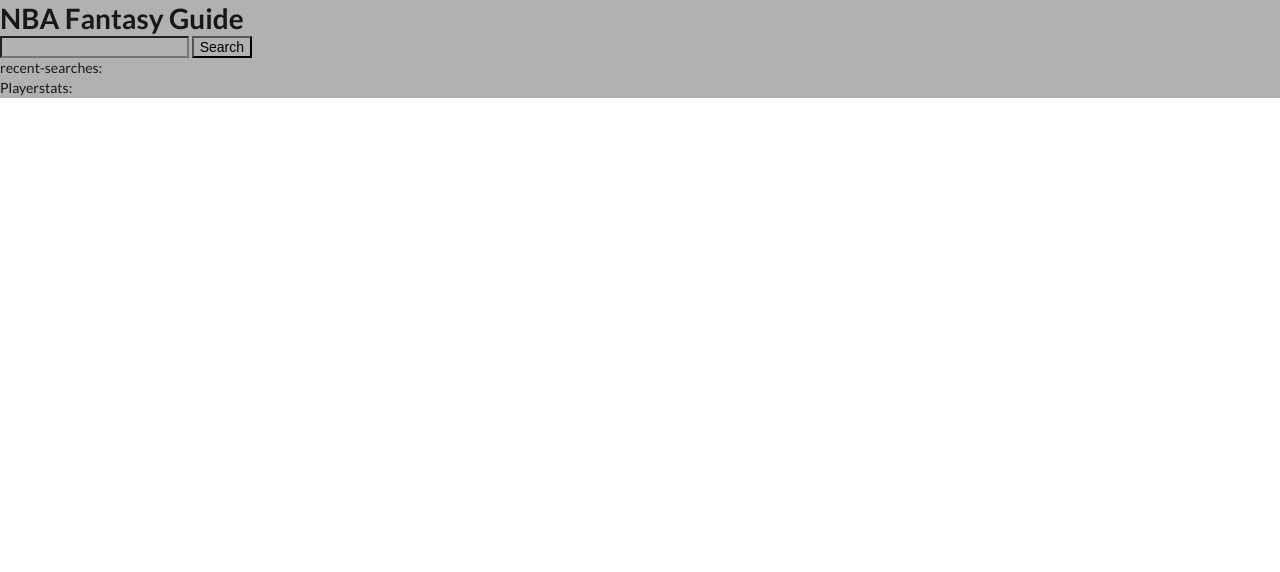
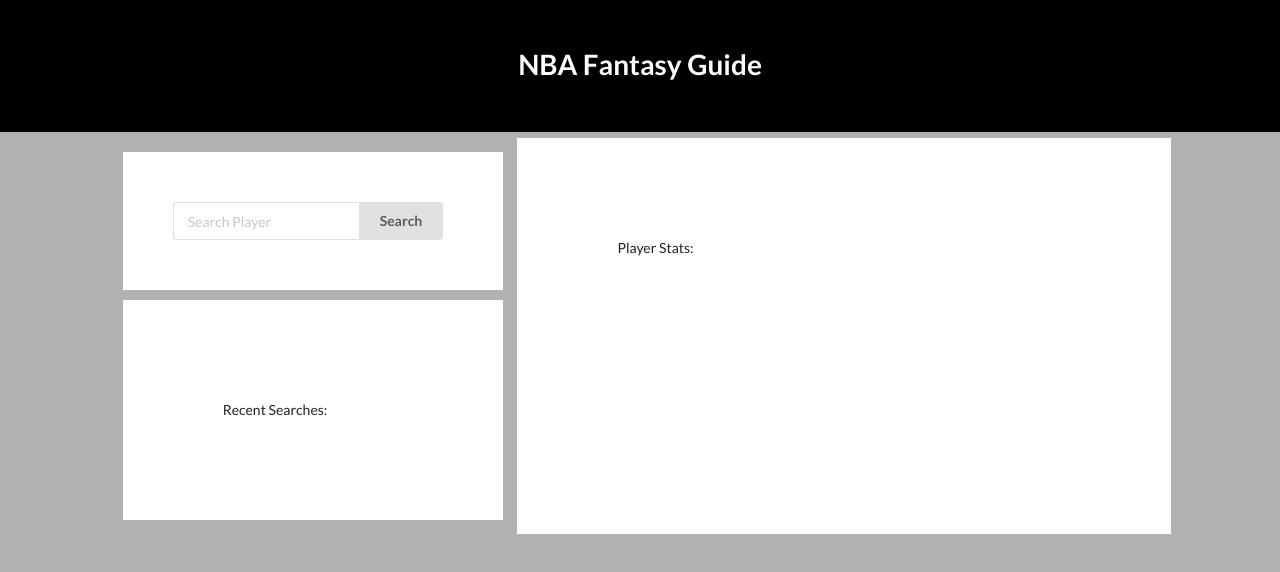
Before and after one commit to JLEAR749/Marvel-Movie-Selector, a plain HTML site: page index.html in a window 1280 px wide. Drawn offline with nearby package versions, Linux system fonts and the light colour scheme.

Commit message:
css update

```diff
--- a/index.html
+++ b/index.html
@@ -10,30 +10,37 @@
   <title>Basketball Stats</title>
 </head>
 
-<header>
-  <h1>NBA Fantasy Guide</h1>
-</header>
+<body>
 
-<body>
-  <main class="flex-row justify-space-between">
+  <header class="ui fluid container" style="background-color: black; margin-bottom: 20px;    padding: 50px; ">
+    <div>
+      <h1 class="ui centered header" style="color:white;">NBA Fantasy Guide</h1>
+    </div>
+  </header>
 
-    <div class="Title">
+  <main class="ui stackable centered grid">
+
+   <!--  <div class="column">
       <div id= title box></div>
+    </div> -->
+
+    <div class="ui two five wide column">
+
+      <div class="row" style="padding: 50px; background-color: white; margin-bottom: 10px;">
+        <form id="user-form" class="ui action input">
+          <input type="text" id="player" placeholder="Search Player"/>
+          <button class="ui button">Search</button>
+        </form>
+      </div>
+
+      <div class="row" style="padding: 100px; background-color: white;">
+        <div id="searchx">Recent Searches:</div>
+      </div>
+
     </div>
 
-    <div class="SearchBar">
-      <form id="user-form" class="card-body">
-        <input name="username" id="player" />
-        <button type="submit" class="btn">Search</button>
-      </form>
-    </div>
-
-    <div class="recent-searches">
-      <div id="searchx">recent-searches:</div>
-    </div>
-
-    <div class="Data">
-      <div id="Playerstats">Playerstats:</div>
+    <div class="eight wide column" style="padding: 100px; background-color: white;">
+      <div id="Playerstats">Player Stats:</div>
     </div>
 
   </main>
--- a/style.css
+++ b/style.css
@@ -1,6 +1,3 @@
-*{
+body {
     background-color:rgb(179, 176, 176);
-
-
-
 }
```
